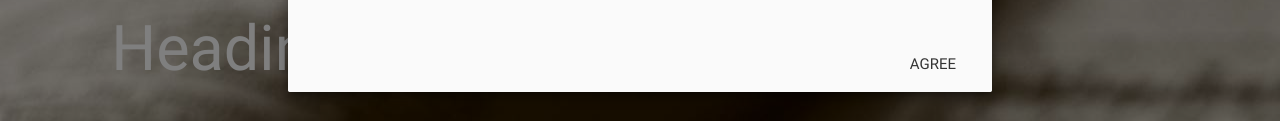
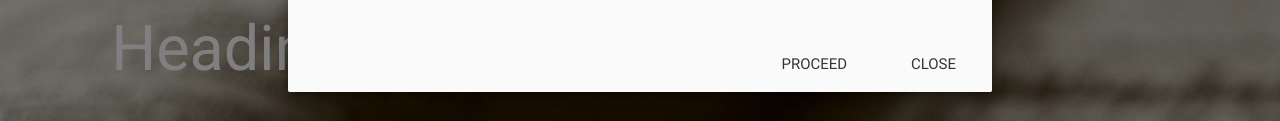
Before and after one commit to devFarms/mongo-scrapper, a website: page public/index.html in a window 1280 px wide. Both pictures are taken after a click on the link "SCRAPE WEBSITE". Shown: the part 182-303 px from the top of the page. Drawn offline with nearby package versions, Linux system fonts and the light colour scheme; no server answers.

```diff
--- a/public/index.html
+++ b/public/index.html
@@ -33,7 +33,8 @@
                     <p>A bunch of text</p>
                 </div>
                 <div class="modal-footer">
-                    <a href="#!" class="modal-action modal-close waves-effect waves-green btn-flat">Agree</a>
+                    <a href="/scrape" class="modal-action modal-close waves-effect waves-green btn-flat">Proceed</a>
+                    <a href="#!" class="modal-action modal-close waves-effect waves-green btn-flat">Close</a>
                 </div>
             </div>
 
@@ -46,34 +47,7 @@
         </div>
 
         <div class="container" id="data-here">
-            <!-- <div class="row">
-                <div class="col s12 m6">
-                    <div class="card grey lighten-5">
-                    <div class="card-content grey-text">
-                        <span class="card-title">Card Title</span>
-                        <p>I am a very simple card. I am good at containing small bits of information.
-                        I am convenient because I require little markup to use effectively.</p>
-                    </div>
-                    <div class="card-action">
-                        <a href="#">Read Article</a>
-                        <a href="#">Save Article</a>
-                    </div>
-                    </div>
-                </div>
-                <div class="col s12 m6">
-                    <div class="card grey lighten-5">
-                    <div class="card-content grey-text">
-                        <span class="card-title">Card Title</span>
-                        <p>I am a very simple card. I am good at containing small bits of information.
-                        I am convenient because I require little markup to use effectively.</p>
-                    </div>
-                    <div class="card-action">
-                        <a href="#">Read Article</a>
-                        <a href="#">Save Article</a>
-                    </div>
-                    </div>
-                </div>
-            </div> -->
+            <!-- database data here -->
         </div>
         <footer class="page-footer blue-grey darken-1">
                 <div class="container">
```
